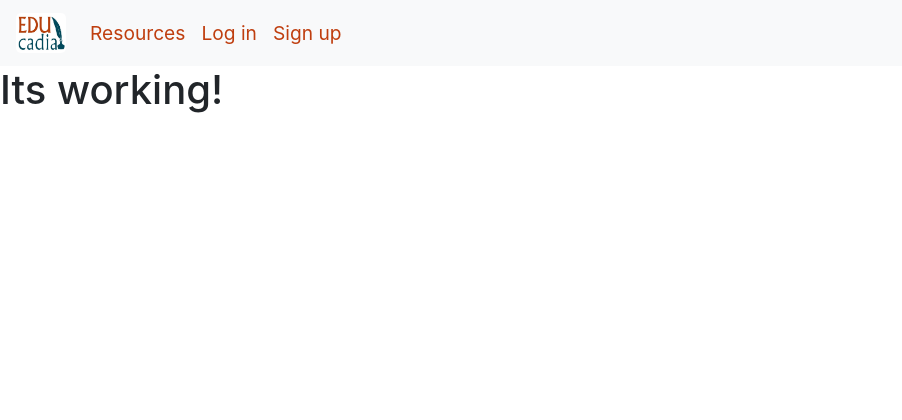
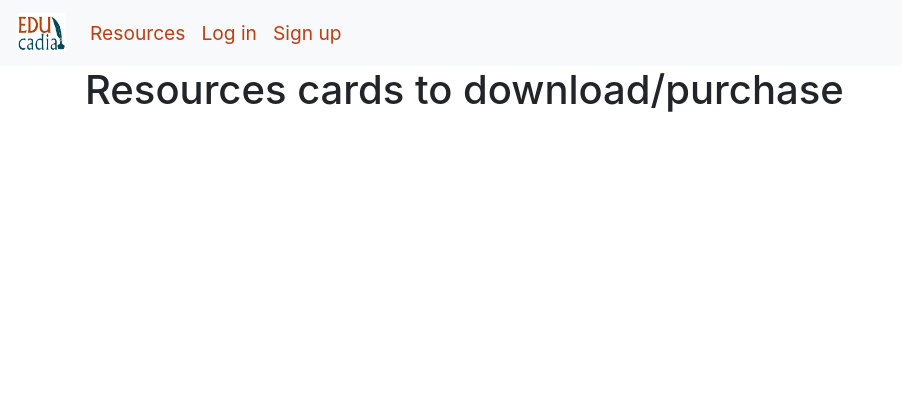
Before and after one commit to AwsSG/educadia, a Django app: page / in a window 1280 px wide. Shown: the top 420 px of the page, without its empty margins (0-902 px from the left). Run offline with Django 3.2, Linux system fonts and the light colour scheme; some libraries are stand-ins or nearby versions.

Commit message:
linked home view

```diff
--- a/home/templates/home/index.html
+++ b/home/templates/home/index.html
@@ -1,5 +1,12 @@
 {% extends "base.html" %}
 {% block content %}
 
-<h1 class="">Its working!</h1>
+<div class="container">
+    <div class="row">
+        <div class="col">
+            <h1>Resources cards to download/purchase</h1>
+        </div>
+    </div>
+</div>
+
 {% endblock %}
--- a/templates/base.html
+++ b/templates/base.html
@@ -29,7 +29,7 @@
     <header>
       <!-- main nav -->
       <nav class="navbar navbar-expand-lg navbar-light bg-light">
-        <a class="navbar-brand" href="#">
+        <a class="navbar-brand" href="{% url 'home' %}">
           <img
             class="rounded-lg"
             src="{{ MEDIA_URL }}logo.jpg"
@@ -53,7 +53,7 @@
         <div class="collapse navbar-collapse" id="navbarSupportedContent">
           <ul class="navbar-nav mr-auto">
             <li class="nav-item">
-              <a class="nav-link" href="#">Resources</a>
+              <a class="nav-link" href="{% url 'home' %}">Resources</a>
             </li>
             {% if user.is_authenticated %}
             <li class="nav-item">
```
